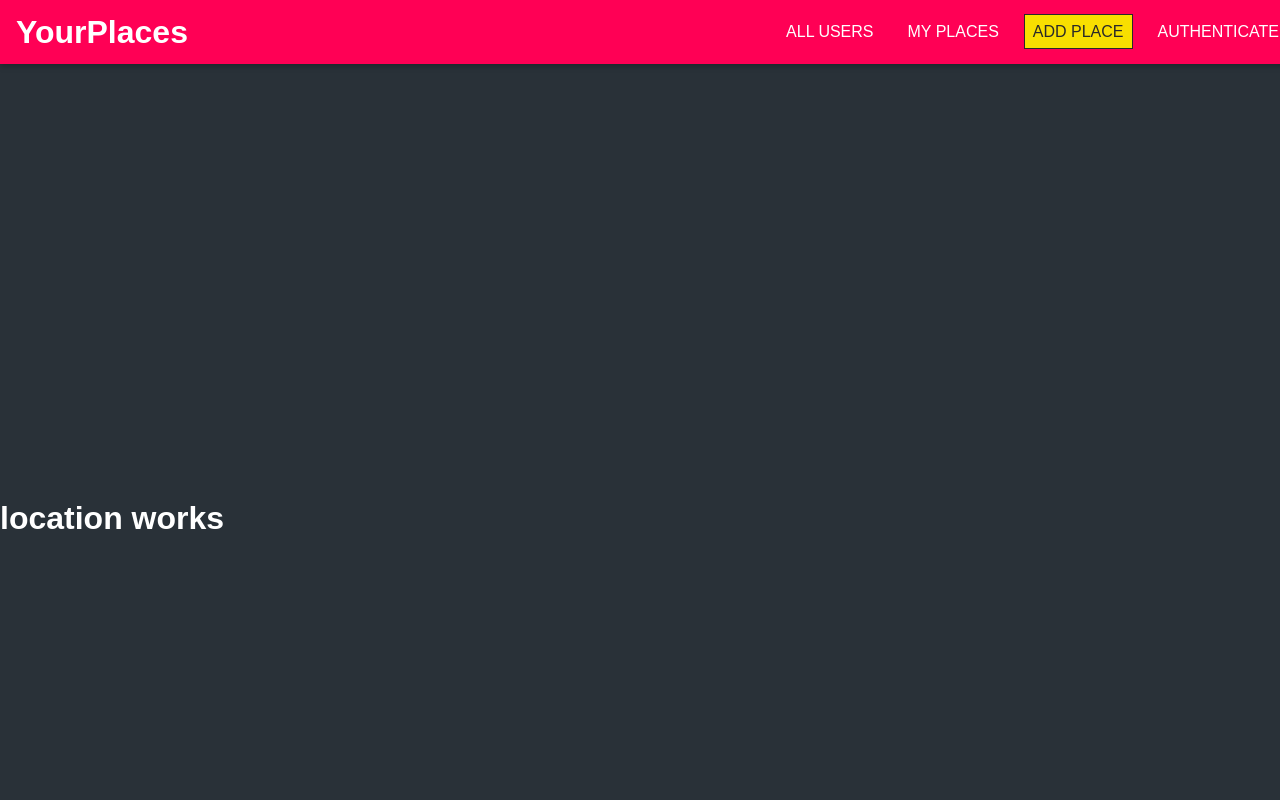
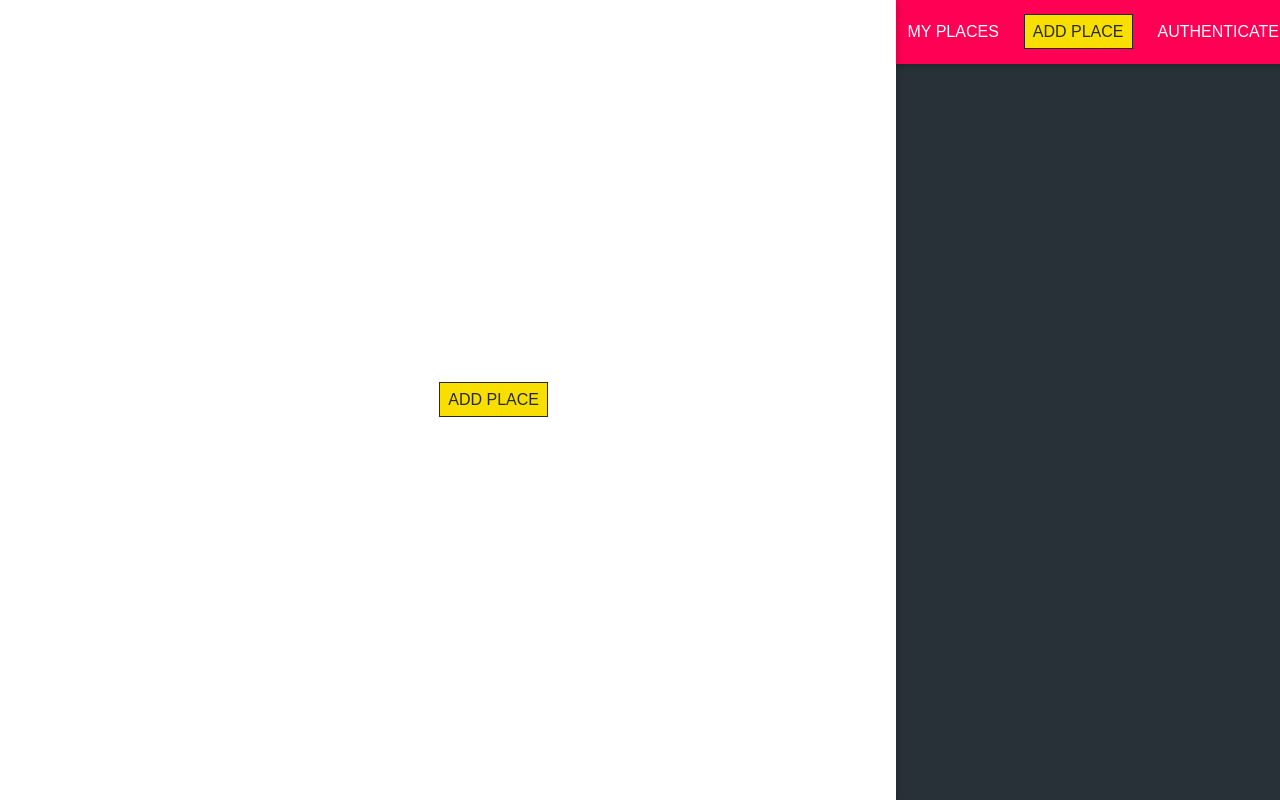
Before and after one commit to shiblykt/todo_react_app, a React (Vite) app: page /locations in a window 1280 px wide. Built offline with nearby package versions, Linux system fonts and the light colour scheme.

Commit message:
drawer code updated

```diff
--- a/src/shared/components/Navigation/MainNavigation.jsx
+++ b/src/shared/components/Navigation/MainNavigation.jsx
@@ -7,7 +7,14 @@ import NavLinks from './NavLink';
 
 const MainNavigation = (props) => {
   return (
+    <React.Fragment>
     <MainHeader>
+
+       <SideDrawer>
+        <nav className="main-navigation__drawer-nav">
+          <NavLinks />
+        </nav>
+      </SideDrawer>
       <button className="main-navigation__menu-btn">
         <span></span>
         <span></span>
@@ -16,11 +23,13 @@ const MainNavigation = (props) => {
       <h1 className="main-navigation__title">
         <Link to="/">YourPlaces</Link>
       </h1>
-      <nav>
+      <nav className="main-navigation__header-nav">
         <NavLinks />
       </nav>
     </MainHeader>
+    </React.Fragment>
   );
 };
 
 export default MainNavigation;
+import SideDrawer from './SideDrawer';
--- a/src/shared/components/Navigation/SideDrawer.css
+++ b/src/shared/components/Navigation/SideDrawer.css
@@ -0,0 +1,10 @@
+.side-drawer {
+    position: fixed;
+    left: 0;
+    top: 0;
+    z-index: 100;
+    height: 100vh;
+    width: 70%;
+    background: white;
+    box-shadow: 0 2px 8px rgba(0, 0, 0, 0.26);
+  }
--- a/src/shared/components/Navigation/SideDrawer.jsx
+++ b/src/shared/components/Navigation/SideDrawer.jsx
@@ -0,0 +1,9 @@
+import React from 'react';
+
+import './SideDrawer.css';
+
+const SideDrawer = props => {
+  return <aside className="side-drawer">{props.children}</aside>
+};
+
+export default SideDrawer;
```
